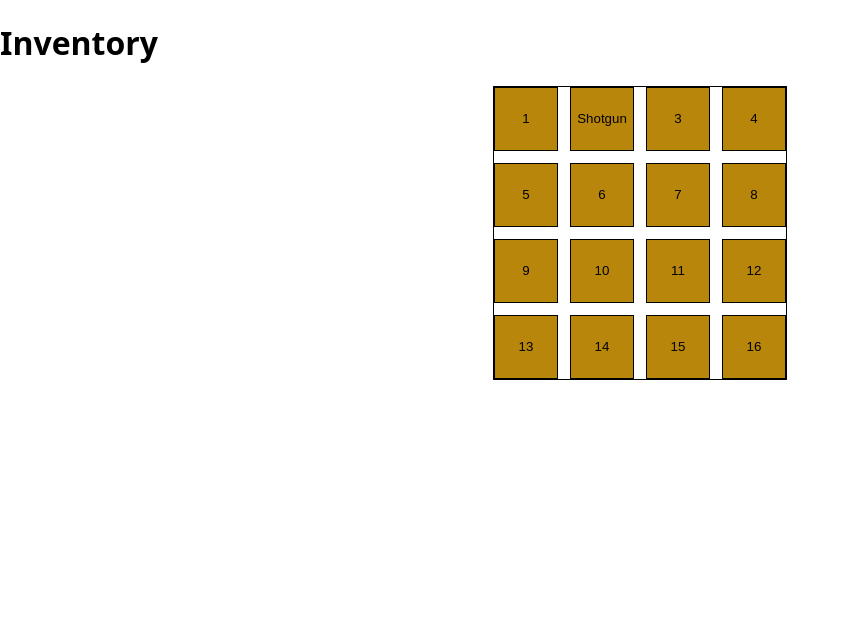
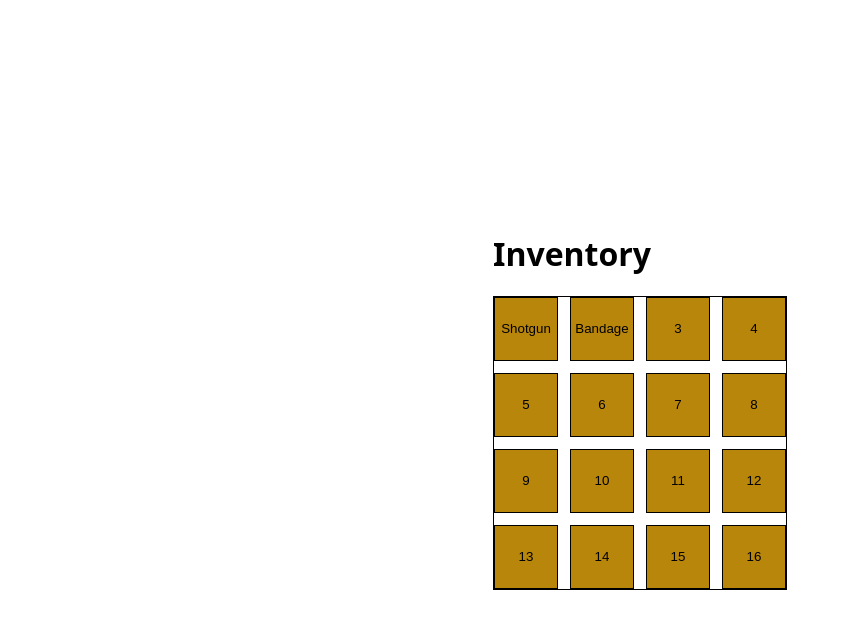
Before and after one commit to Rahul-Ravi-1/Inventory-System, a React (Vite) app: page / in a window 1280 px wide. Shown: the top 628 px of the page, without its empty margins (0-849 px from the left). Built offline with nearby package versions, Linux system fonts and the light colour scheme.

Commit message:
Cleaned up / consistency patterns

```diff
--- a/index.html
+++ b/index.html
@@ -7,7 +7,9 @@
     <title>inventory-system</title>
   </head>
   <body>
-    <div id="root"></div>
+    <div id="root">
+      <div id="main"></div>
+    </div>
     <script type="module" src="/src/main.jsx"></script>
   </body>
 </html>
--- a/src/InventorySlot.jsx
+++ b/src/InventorySlot.jsx
@@ -1,10 +1,10 @@
 import './index.css';
 
-export default function InventorySlot({onClick , label , slotID , isSelected}) {
+export default function InventorySlot({onClick , label , slotIndex , isSelected}) {
     return <button type="button"
-            className={`inventory-slot${isSelected ? "inventory-slot-selected" : ""}`}
+            className={`${isSelected ? "inventory-slot-selected" : "inventory-slot"}`}
             onClick={onClick}
-            data-slot-index = {slotID}
+            slotIndex = {slotIndex}
             >
         {label}
     </button>;
--- a/src/index.css
+++ b/src/index.css
@@ -11,6 +11,10 @@ body {
 
 #root {
   min-height: 100vh;
+  display: flex;
+  flex-direction: column;
+  align-items: center;
+  justify-content: center;
 }
 
 
--- a/src/inventorySystem.js
+++ b/src/inventorySystem.js
@@ -6,7 +6,7 @@ const CAPACITY = COLS * ROWS;
  * Builds a slot map: every index 0..CAPACITY-1 starts null,
  * then optional seed items are placed (e.g. { 1: "weapon_01" }).
  */
-function createInventory(seedItems = { 1: "weapon_01" }) {
+function createInventory(seedItems = { 0: "weapon_01" , 1: "item_01" }) {
   const slots = {};
   for (let i = 0; i < CAPACITY; i++) {
     slots[i] = null;
--- a/src/itemDatabase.js
+++ b/src/itemDatabase.js
@@ -1,6 +1,7 @@
 export const itemDatabase = [
-    { itemID: "weapon_01" , name: "Shotgun" , desc: "Gets the job done"},
-    {itemID: "misc_01" , name: "Shells" , desc: "Helps get the job done"}
+    {itemID: "weapon_01" , name: "Shotgun" , desc: "Gets the job done"},
+    {itemID: "misc_01" , name: "Shells" , desc: "Helps get the job done"},
+    {itemID: "item_01" , name: "Bandage" , desc: "You will defintely need this"}
 ]
 
 export function getItemID(itemID) {
```
